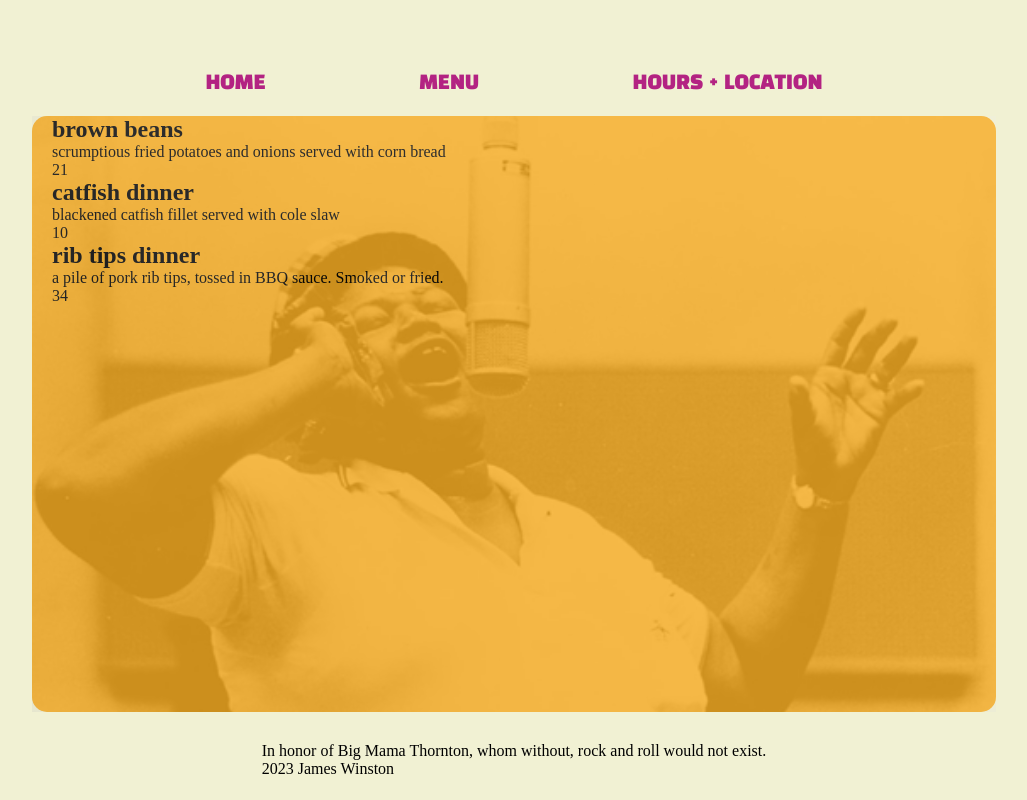
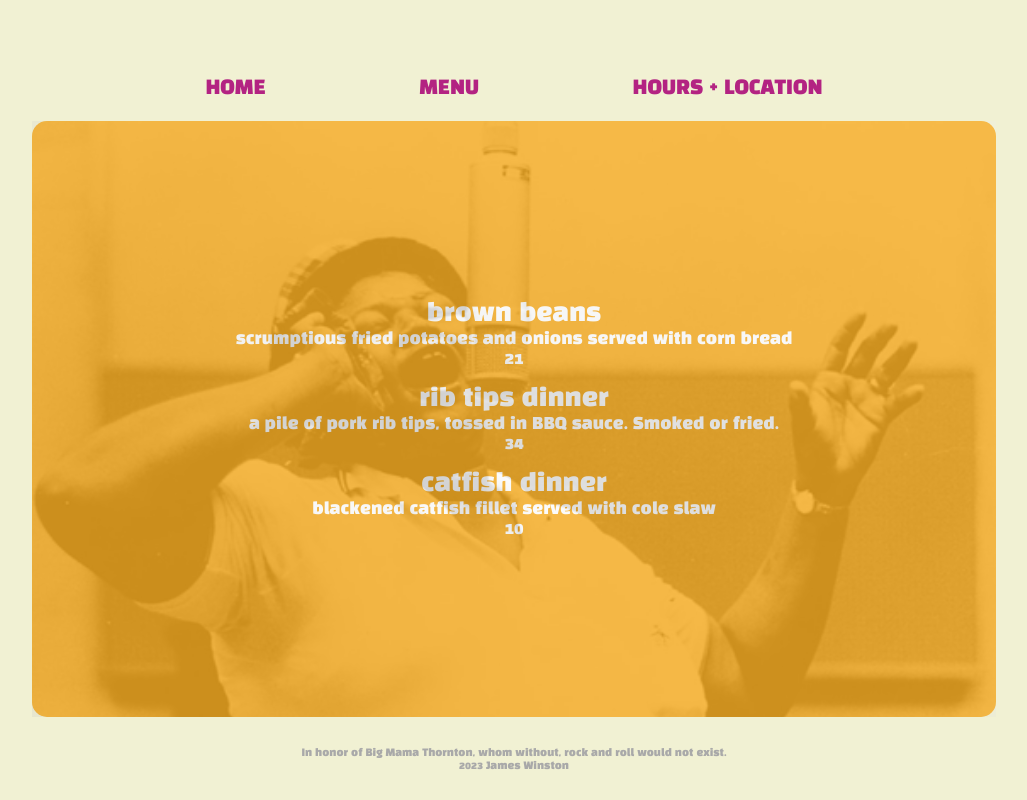
Before and after one commit to j-winston/Restaurant-Page, a website built with webpack: page dist/index.html in a window 1280 px wide. Both pictures are taken after a click on the link "MENU". Shown: the whole page, without its empty margins (126-1153 px from the left). Built offline with nearby package versions, Linux system fonts and the light colour scheme.

Commit message:
finalize styling

```diff
--- a/src/hours-location.js
+++ b/src/hours-location.js
@@ -18,6 +18,8 @@ const getHoursLocationPage = () => {
   hoursLocation.appendChild(address);
   hoursLocation.appendChild(hours);
 
+  hoursLocation.classList.add("menu-container");
+
   return hoursLocation;
 };
 
--- a/src/loadpage.js
+++ b/src/loadpage.js
@@ -10,7 +10,7 @@ const createNavLink = (linkTitle, className) => {
   const link = document.createElement("a");
   link.textContent = linkTitle.toUpperCase();
   link.className = className;
-    link.classList.add('underline-animation')
+  link.classList.add("underline-animation");
 
   return link;
 };
--- a/src/menu.js
+++ b/src/menu.js
@@ -5,6 +5,7 @@ import "./style.css";
 
 const createMenuListing = (heading, desc, price) => {
   const itemContainer = document.createElement("div");
+  itemContainer.classList.add("item-container");
 
   const title = document.createElement("h2");
   title.textContent = heading;
@@ -23,7 +24,8 @@ const createMenuListing = (heading, desc, price) => {
 };
 
 const getMenuPage = () => {
-  const menu = document.createElement("div");
+  const menuContainer = document.createElement("div");
+  menuContainer.classList.add("menu-container");
 
   const brownBeans = createMenuListing(
     "brown beans",
@@ -41,10 +43,10 @@ const getMenuPage = () => {
     34
   );
 
-  menu.appendChild(brownBeans);
-  menu.appendChild(catfishDinner);
-  menu.appendChild(ribTipsDinner);
-  return menu;
+  menuContainer.appendChild(brownBeans);
+  menuContainer.appendChild(ribTipsDinner);
+  menuContainer.appendChild(catfishDinner);
+  return menuContainer;
 };
 
 export default getMenuPage;
--- a/src/style.css
+++ b/src/style.css
@@ -41,11 +41,9 @@ img {
   min-width: 80%;
 
   display: grid;
-
   grid-template-areas:
     "nav"
     "hero";
-
   grid-template-rows: auto 1fr;
 
   padding: 30px;
@@ -75,23 +73,22 @@ img {
 }
 
 .underline-animation::after {
-    width: 10%;
+  transform: scaleX(0);
+  width: 100%;
   height: 3px;
 
   position: absolute;
   bottom: 0;
-    left: 45%;
+  left: 0;
 
-    content: '';
-    visibility: hidden;
-    background-color:#b32382;
+  content: "";
+  background-color: #b32382;
 
   transition: 150ms ease-in-out;
 }
 
 .underline-animation:hover::after {
-    visibility: visible;
-    transform: scaleX(10);
+  transform: scaleX(1);
 }
 
 .hero-container::before {
@@ -121,6 +118,7 @@ img {
 
   background-color: #f8ac1d;
   border-radius: 15px;
+  animation: fade-in 2s;
 }
 
 .hero-text-container {
@@ -132,11 +130,13 @@ img {
   color: white;
   font-family: "black-han-sans";
   font-size: 4rem;
+  animation: fade-in 2s;
 }
 
 .tagline {
   color: white;
   font-family: "black-han-sans";
+  animation: fade-in 5s;
 }
 
 .x-large {
@@ -152,8 +152,53 @@ img {
   justify-content: flex-start;
 
   padding-top: 30px;
+
 }
 
 .hero-copy {
   font-weight: 600;
 }
+
+/* Menu styling */
+
+.menu-container {
+  height: 100%;
+
+  display: flex;
+  flex-direction: column;
+  align-items: center;
+  justify-content: center;
+  gap: 15px;
+
+  color:white;
+  font-family: "black-han-sans";
+  font-size: 1rem;
+  animation: fade-in 1.5s;
+
+}
+
+@keyframes fade-in {
+    0%{
+        opacity: 0;
+    }
+    100% {
+        opacity: 1;
+    }
+}
+
+.item-container {
+  display: flex;
+  flex-direction: column;
+  align-items: center;
+}
+
+.footer-container {
+  display: flex;
+  flex-direction: column;
+  justify-content: center;
+  align-items: center;
+  color: darkgray;
+
+  font-family: "black-han-sans";
+  font-size: 10px;
+}
```
Lines whose indentation alone changed are shown as unchanged.
